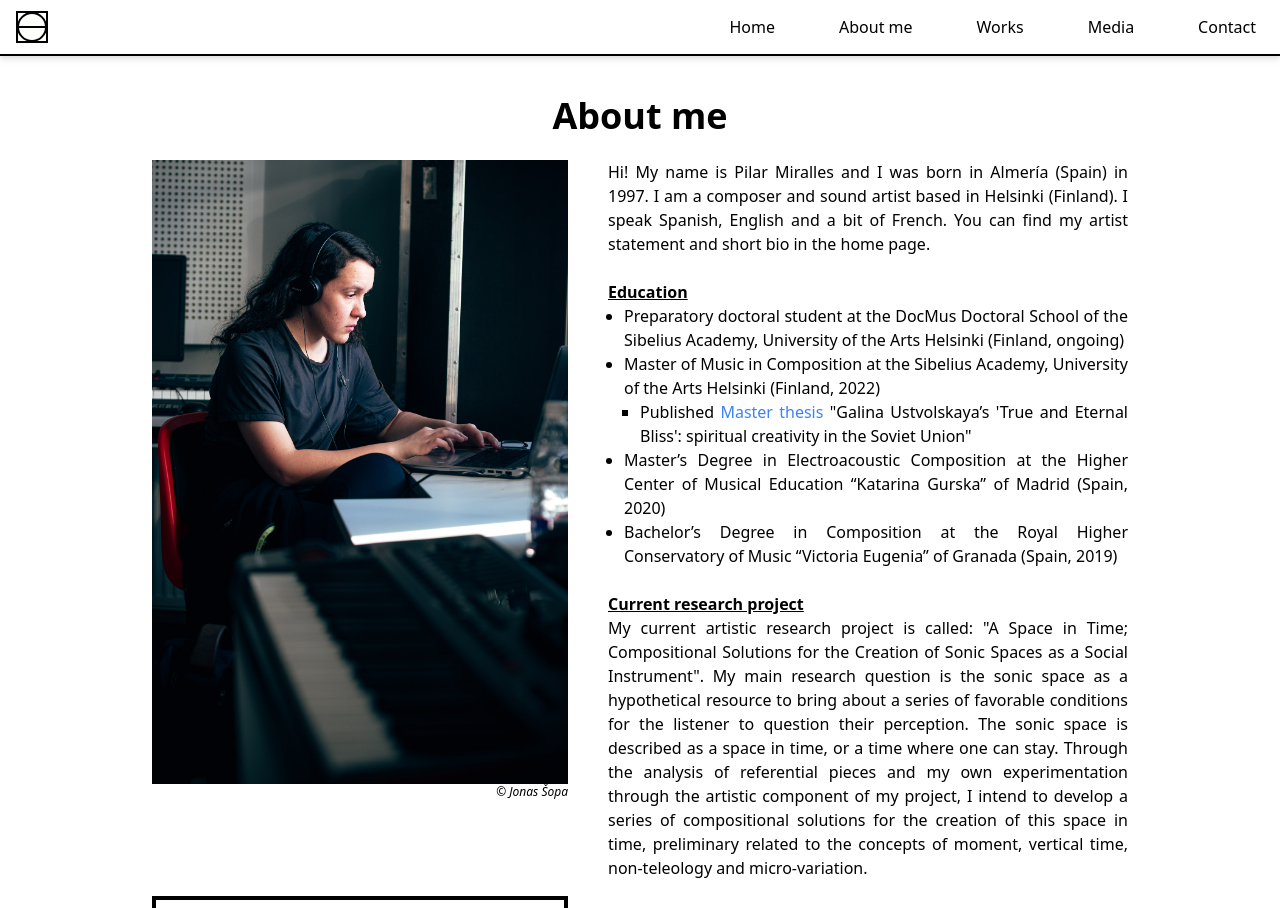
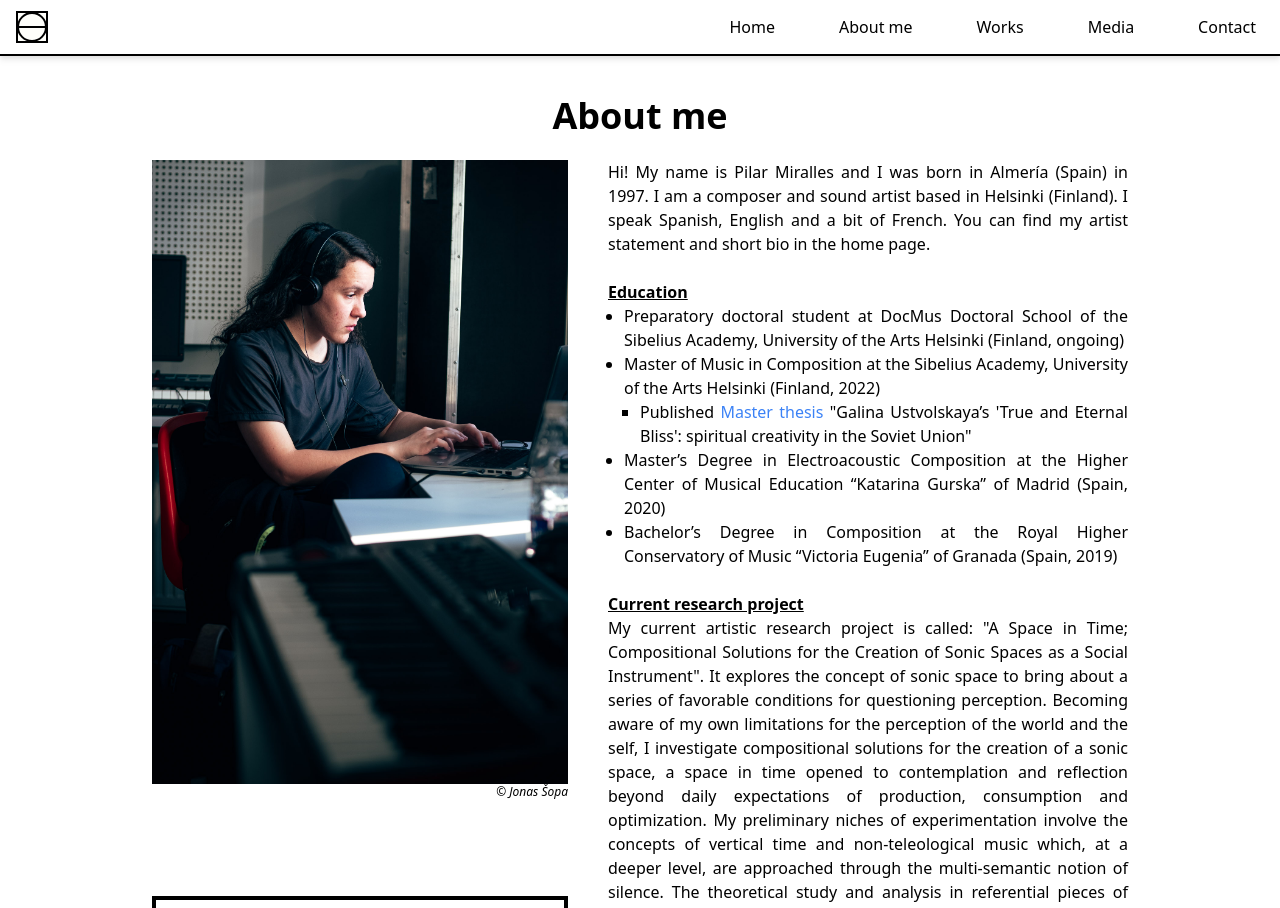
Before and after one commit to Kyokatarz/pilar-personal-website, a React (Create React App) app: page /about-me in a window 1280 px wide. Shown: the top 908 px of the page. Built offline with nearby package versions, Linux system fonts and the light colour scheme.

Commit message:
September update
Text and media update

```diff
--- a/src/pages/FullAbout/FullAbout.tsx
+++ b/src/pages/FullAbout/FullAbout.tsx
@@ -46,7 +46,7 @@ const FullAbout = () => {
           <SubSectionHeader level={2}>Education</SubSectionHeader>
           <ul className='text-justify'>
             <ListItem>
-              Preparatory doctoral student at the DocMus Doctoral School of the
+              Preparatory doctoral student at DocMus Doctoral School of the
               Sibelius Academy, University of the Arts Helsinki (Finland,
               ongoing)
             </ListItem>
@@ -87,16 +87,21 @@ const FullAbout = () => {
             <Paragraph>
               My current artistic research project is called: "A Space in Time;
               Compositional Solutions for the Creation of Sonic Spaces as a
-              Social Instrument". My main research question is the sonic space
-              as a hypothetical resource to bring about a series of favorable
-              conditions for the listener to question their perception. The
-              sonic space is described as a space in time, or a time where one
-              can stay. Through the analysis of referential pieces and my own
-              experimentation through the artistic component of my project, I
-              intend to develop a series of compositional solutions for the
-              creation of this space in time, preliminary related to the
-              concepts of moment, vertical time, non-teleology and
-              micro-variation.
+              Social Instrument". It explores the concept of sonic space to
+              bring about a series of favorable conditions for questioning
+              perception. Becoming aware of my own limitations for the
+              perception of the world and the self, I investigate compositional
+              solutions for the creation of a sonic space, a space in time
+              opened to contemplation and reflection beyond daily expectations
+              of production, consumption and optimization. My preliminary niches
+              of experimentation involve the concepts of vertical time and
+              non-teleological music which, at a deeper level, are approached
+              through the multi-semantic notion of silence. The theoretical
+              study and analysis in referential pieces of these notions will
+              lead to two main outputs in this project: the description of an
+              adaptive and durable set of compositional solutions and their
+              artistic implementation in a hybrid format between a concert and a
+              sound installation.
             </Paragraph>
           </ul>
           <br />
--- a/src/pages/Landing/sections/About/About.tsx
+++ b/src/pages/Landing/sections/About/About.tsx
@@ -14,10 +14,10 @@ const About = () => {
           am a composer and sound artist based in Helsinki (Finland). I
           completed my Master's Degree in Electroacoustic Composition in 2020 in
           Madrid (Spain) and my Master of Music in Composition in 2022 at the
-          Sibelius Academy of the University of the Arts Helsinki (Finland). I
-          have recently been accepted as a preparatory doctoral student at the
-          DocMus Doctoral School of the Sibelius Academy. My artistic research
-          project is focused on the creation of sonic spaces where
+          Sibelius Academy of the University of the Arts Helsinki (Finland).
+          Currently, I continue my studies at the Sibelius Academy as a
+          preparatory doctoral student at DocMus Doctoral School. My artistic
+          research project is focused on the creation of sonic spaces where
           normally-automatized perception could be questioned.
         </Paragraph>
         <SeeMore to='/about-me'>See more about me {'>>'}</SeeMore>
--- a/src/pages/Landing/sections/Introduction/Introduction.tsx
+++ b/src/pages/Landing/sections/Introduction/Introduction.tsx
@@ -37,25 +37,25 @@ const Introduction = () => {
           technocracy and administrative deception.
           <br />
           <br />
-          My work as an artist is related to human dignity. I intend to create a
-          series of favorable conditions where the receiver could question their
-          perception, sometimes constrained, automatized by the hurry, the
-          immediacy of production, consumption, optimization. At the same time,
-          I train myself as well{' '}
+          My work as an artist is focused on sound and experience. I intend to
+          create a series of favorable conditions where the receiver could
+          question their perception, sometimes constrained, automatized by the
+          hurry, the immediacy of production, consumption, optimization. At the
+          same time, I train myself as well{' '}
           <em>
             to look better in order to see, to listen better in order to hear
           </em>{' '}
           (Éliane Radigue, "The Mysterious Power of the Infinitesimal"): the
           biggest step of my journey as an artist was to become conscious that I
-          was not conscious.
+          am not conscious.
           <br />
           <br />
           I intend to understand and exist in the present through artistic
           creation, focusing on finding a solid ground, presence and intention
-          for my creative necessities. Some of my current keywords are
-          unintelligibility, vertical time, non-teleology, smallness, silence. I
-          believe I can find a space of observation and self-reflection through
-          them both for me and others.
+          for my creative necessities. Some of my current keywords are vertical
+          time, non-teleology, liminality, silence. I believe I can find a space
+          of observation and self-reflection through them both for me and
+          others.
           <br />
           <br />
           <em>
@@ -75,12 +75,12 @@ const Introduction = () => {
         <Paragraph>
           Thanks to Jean-Paul Sartre for <span className='italic'>Nausea</span>,
           John Kennedy Toole for{' '}
-          <span className='italic'>A Confederacy of Dunces</span>, and John
-          Steinbeck for <span className='italic'>The Grapes of Wrath</span>.
+          <span className='italic'>A Confederacy of Dunces</span>, and Aldous
+          Huxley for <span className='italic'>After many a summer</span>.
           <br />
           <br />
           Thanks to Galina Ustvolskaya, the truest composer, and to Éliane
-          Radigue and Eva-Maria Huoben for defying the immediacy era.
+          Radigue and Eva-Maria Houben for defying the immediacy era.
           <br />
           <br />
           Thanks to Dada. Thanks to Fluxus.
--- a/src/pages/Media/Media.tsx
+++ b/src/pages/Media/Media.tsx
@@ -7,6 +7,11 @@ import YoutubeCaptionPair from '../../components/YoutubeCaptionPair'
 import soundCloud from '../../constants/soundCloud'
 
 const youtubeMedia = [
+  {
+    title:
+      '"I don\'t expect anything from this afternoon", for violin, bass clarinet, violoncello and percussio (2023) – Norrbotten NEO',
+    url: 'https://www.youtube.com/watch?v=mq7E79WxZYg',
+  },
   {
     title:
       '"How Difficult It Is to Cry Today", for piano, cello and tape (2022) – Defunensemble',
@@ -51,20 +56,6 @@ const youtubeMedia = [
     title:
       'Piano Concerto, "Allegory of the Five Industrial Forces" (2022) – Orchestre national d’Île-de-France, with Marie-Ange Nguci',
     url: 'https://www.youtube.com/watch?v=quXTd4CR1sw',
-  },
-  {
-    title: '"Abstraction II", bassoon and piano (2020) ',
-    url: 'https://www.youtube.com/watch?v=HeeLMgzz1YQ',
-  },
-  {
-    title:
-      '"Ota yksi, maksa kaksi" ("Get One for the Price of Two"), for prepared vibraphone and two CD players (2022) - QDuo (Alejandro Sancho Pérez and José Antonio Caballero Rodríguez)',
-    url: 'https://www.youtube.com/watch?v=Wp0UG4VSiGc',
-  },
-  {
-    title:
-      '"Plastic Hugs. Emptiness", for bassoon, percussion and tape (2020) - Honk and Bonk! (Cassandra Roache and Bryan Wysocki)',
-    url: 'https://www.youtube.com/watch?v=EQgjAt7dFG4',
   },
   {
     title:
@@ -129,14 +120,15 @@ const Media = () => {
         <p className='underline'>Upcoming premiers</p>
         <ul className='mt-8'>
           <ListItem>
-            "I don't expect anything from this afternoon", for violin, bass
-            clarinet, violoncello and percussion (2023) - To be premiered by
-            Norrbotten NEO at Musiikin aika (Time of Music Festival) on July 9,
-            2023 (Viitasaari's Parish Hall, Finland)
+            "As we march, fear flees", video installation by Homa Shokri (2023)
+            - To be open to visitors at Helsinki University metro station
+            (September 12, 2023) and the Theater Academy during Uniarts Fest
+            (September 22, 2023){' '}
           </ListItem>
           <ListItem>
-            New piece for ensemble (to be confirmed) - To be premiered at the
-            biennial akademie kontemporär, in September 2023 (Hamburg, Germany)
+            "Music to watch the clouds pass by on a windless day", for seven
+            players (2023) - To be premiered at the biennial akademie
+            kontemporär, September 30, 2023 (Hamburg, Germany)
           </ListItem>
           <ListItem>
             "Brief Requiem for the Poets and Prayers", for chamber orchestra
--- a/src/pages/Works/Works.tsx
+++ b/src/pages/Works/Works.tsx
@@ -8,14 +8,26 @@ const Works = () => {
       <h1 className='text-4xl font-bold text-center mb-6'>Works</h1>
       <ul className='text-justify'>
         <ListItem>
+          <em>Music to watch the clouds pass by on a windless day</em>, for
+          seven players (July 2023) – To be premiered at the biennial akademie
+          kontemporär, September 30, 2023 (Hamburg, Germany)
+        </ListItem>
+        <ListItem>
           <em>
             I don't expect anything from this afternoon; I will let time soften,
             stretch, open its seams and let the threads peek out from behind
           </em>
           , for violin, bass clarinet, violoncello and percussion (May 2023) –
-          To be premiered by <em>Norrbotten NEO</em> on July 9th 2023 at
-          Musiikin aika (Time of Music Festival) in Viitasaari, Finland (score
-          in development)
+          Premiered by <em>Norrbotten NEO</em> on July 9th 2023 at Musiikin aika
+          (Time of Music Festival) in Viitasaari, Finland{' '}
+          <a
+            href='https://archive.org/details/i-dont-expect-anything-from-this-afternoon'
+            target='_blank'
+            rel='noreferrer'
+            className='text-blue-500'
+          >
+            [PDF]
+          </a>
         </ListItem>
         <ListItem>
           <em>
@@ -43,9 +55,6 @@ const Works = () => {
           orchestra (December 2022) – To be premiered by <em>Avanti!</em>{' '}
           Chamber Orchestra during the Autumn 2023 in Finland (score in
           development)
-        </ListItem>
-        <ListItem>
-          <em>Oratio Universalis</em>, acousmatic work (November 2022)
         </ListItem>
         <ListItem>
           <em>
@@ -266,10 +275,8 @@ const Works = () => {
           (July-September 2020)
         </ListItem>
         <ListItem>
-          <em>
-            Reality is UGLY. How About Moving Your ASS and DOING Something?
-          </em>
-          , computer-generated sound (August 2020)
+          <em>Nun komm, der Heiden Heiland</em>, computer-generated sound
+          (August 2020)
         </ListItem>
         <ListItem>
           <em>El casetero</em>, traditional <em>pasodoble</em> for wind band
```
